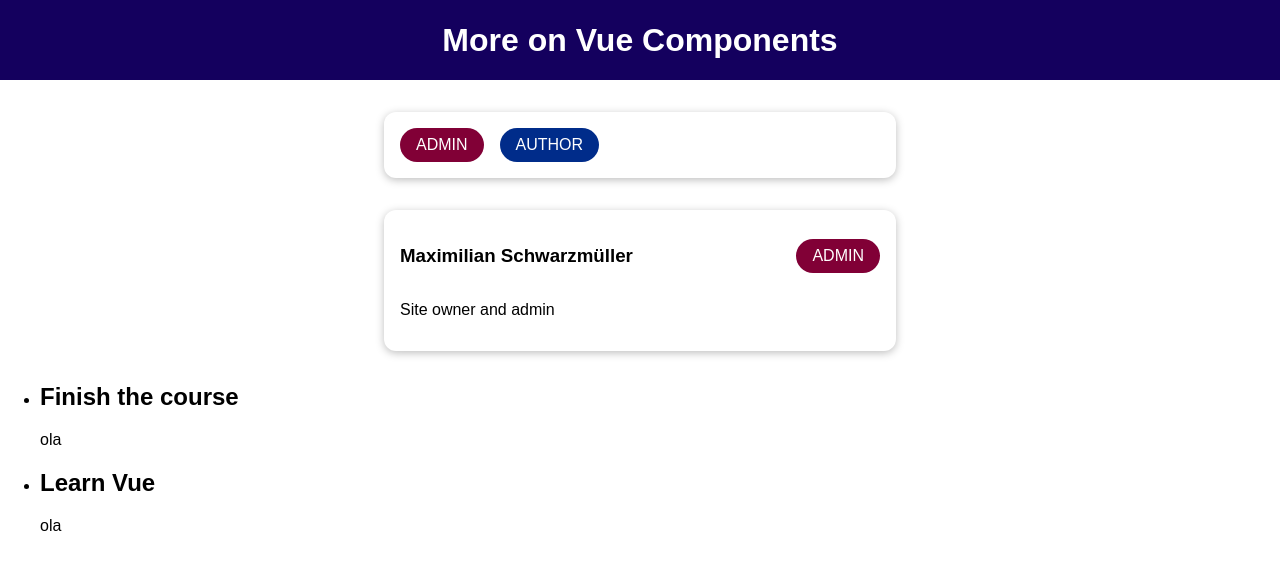
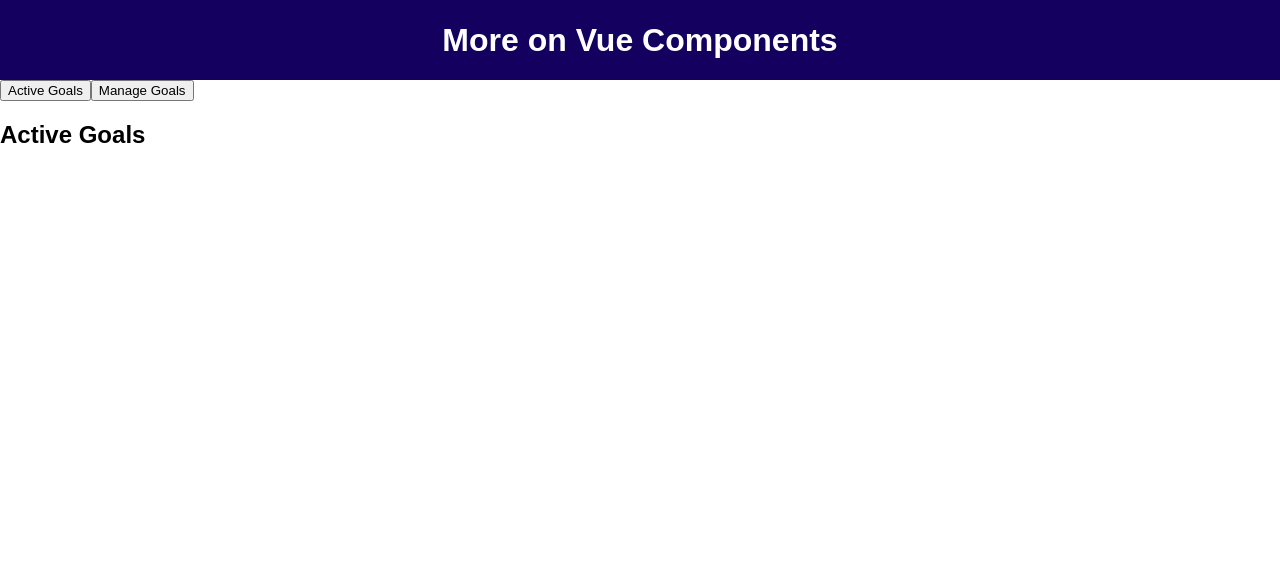
Before and after one commit to lorena-infante/Vue-Exercises, a Vue app in the folder udemy-Vue/cmp-adv-01-starting-setup/: page / in a window 1280 px wide. Shown: the top 570 px of the page. Built offline with nearby package versions, Linux system fonts and the light colour scheme.

Commit message:
feat: dynamic components

```diff
--- a/udemy-Vue/cmp-adv-01-starting-setup/src/App.vue
+++ b/udemy-Vue/cmp-adv-01-starting-setup/src/App.vue
@@ -1,45 +1,57 @@
 <template>
   <div>
-    <the-header></the-header>
-    <badge-list></badge-list>
+    <the-header />
+    <button @click="setSelectedComponent('active-goals')">Active Goals</button>
+    <button @click="setSelectedComponent('manage-goals')">Manage Goals</button>
+    <!-- <active-goals v-if=" selectedComponent === 'active-goals' "/>
+    <manage-goals v-if=" selectedComponent === 'manage-goals' "/> -->
+    <!--DYNAMIC COMPONENTS: always use a <component> tag, and the key :is-->
+    <component :is="selectedComponent"> </component>
+    <!-- SLOTS
+      <badge-list></badge-list>
     <user-info
       :full-name="activeUser.name"
       :info-text="activeUser.description"
       :role="activeUser.role"
     ></user-info>
-    <course-goals #default="slotProps">
+    <course-goals #default="slotProps"> -->
       <!-- slotProps is the name of the object that will get the props of the slot (it could be any name). -->
       <!-- <template> if the template that we are using is the default one for the slot, we can remove the <template> tag and add the #default to the component that is using that slot -->
-        <h2>{{ slotProps.item }}</h2>
-        <p>{{ slotProps.another }}</p>
+        <!-- <h2>{{ slotProps.item }}</h2>
+        <p>{{ slotProps.another }}</p> -->
       <!-- </template> -->
-    </course-goals>
+    <!-- </course-goals> -->
   </div>
 </template>
 
 <script>
 import TheHeader from './components/TheHeader.vue';
-import BadgeList from './components/BadgeList.vue';
-import UserInfo from './components/UserInfo.vue';
-import CourseGoals from './components/CourseGoals.vue';
+// import BadgeList from './components/BadgeList.vue';
+// import UserInfo from './components/UserInfo.vue';
+// import CourseGoals from './components/CourseGoals.vue';
+import ManageGoals from './components/ManageGoals.vue'
+import ActiveGoals from './components/ActiveGoals.vue'
 
 export default {
   components: {
     TheHeader,
-    BadgeList,
-    UserInfo,
-    CourseGoals,
-
-
+    ManageGoals,
+    ActiveGoals,
   },
   data() {
     return {
+      selectedComponent:'active-goals',
       activeUser: {
         name: 'Maximilian Schwarzmüller',
         description: 'Site owner and admin',
         role: 'admin',
       },
     };
+  },
+  methods: {
+    setSelectedComponent(cmp){
+      this.selectedComponent = cmp;
+    },
   },
 };
 </script>
--- /dev/null
+++ b/udemy-Vue/cmp-adv-01-starting-setup/src/components/ActiveGoals.vue
@@ -0,0 +1,3 @@
+<template>
+  <h2>Active Goals</h2>
+</template>
--- /dev/null
+++ b/udemy-Vue/cmp-adv-01-starting-setup/src/components/ManageGoals.vue
@@ -0,0 +1,3 @@
+<template>
+  <h2>Manage Goals</h2>
+</template>
```
